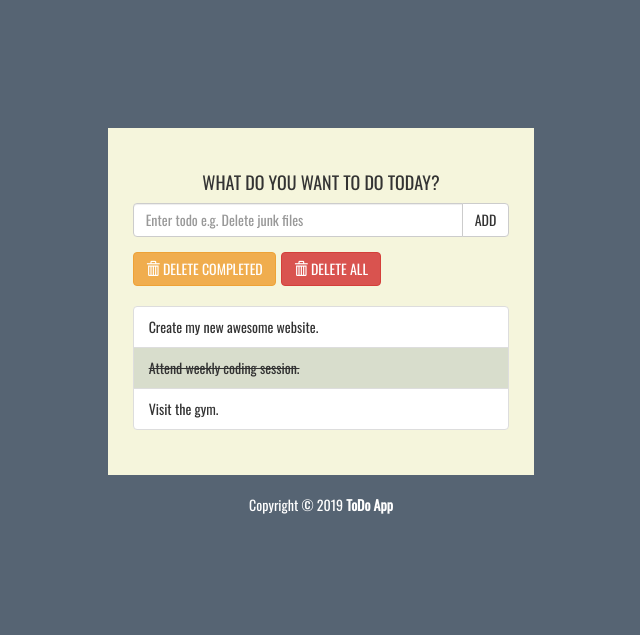
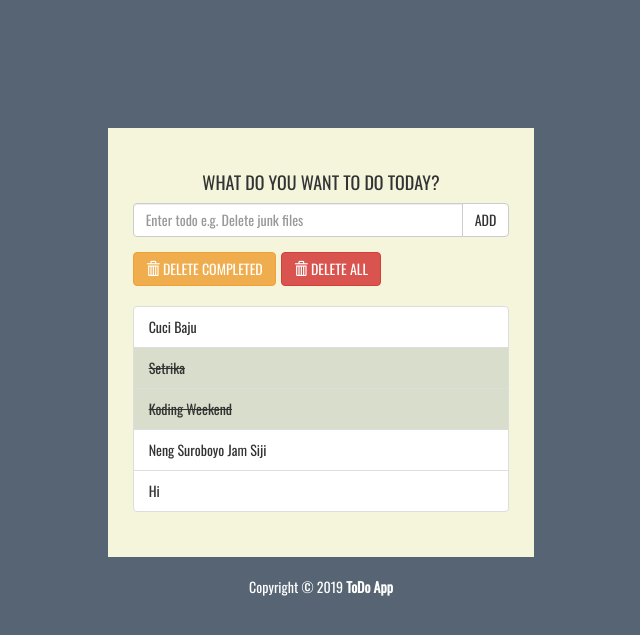
Before and after one commit to rifqirosyidi/introduction-to-django, a Django app: page / in a window 1280 px wide. Shown: the top 635 px of the page, without its empty margins (319-959 px from the left). Run offline with Django 3.2, Linux system fonts and the light colour scheme; data comes from the database, SQL or seed files in the repository; both versions use the stored data as it was after the commit; some libraries are stand-ins or nearby versions.

Commit message:
querying and displaying to the template

```diff
--- a/templates/todo/index.html
+++ b/templates/todo/index.html
@@ -59,9 +59,13 @@
 					</div>
 
 					<ul class="list-group t20">
-						<li class="list-group-item">Create my new awesome website.</li>
-						<li class="list-group-item todo-completed">Attend weekly coding session.</li>
-						<li class="list-group-item">Visit the gym.</li>
+						{% for todo in list_todo %}
+							{% if todo.complete %}
+								<li class="list-group-item todo-completed">{{ todo.text }}</li>
+							{% else %}
+								<li class="list-group-item">{{ todo.text }}</li>
+							{% endif %}
+						{% endfor %}
 					</ul>
 				</div>
 			</div>
```
Also changed, not shown: db.sqlite3.
